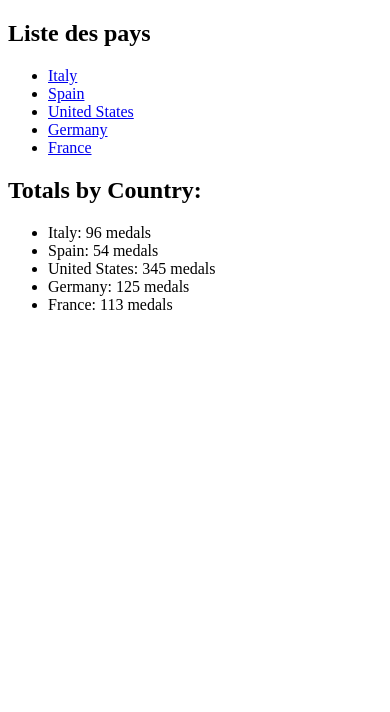
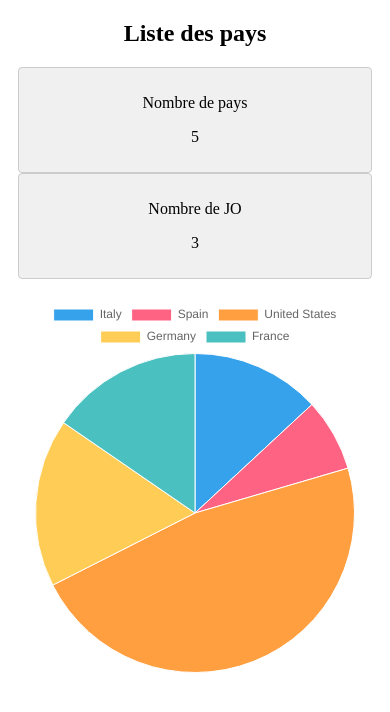
Before and after one commit to Manuel-Fami/telesport, an Angular app: page / in a window 390 px wide. Shown: the top 712 px of the page. Built offline with nearby package versions, Linux system fonts and the light colour scheme.

Commit message:
Responsive initié et graphique mis en place

```diff
--- a/package.json
+++ b/package.json
@@ -18,6 +18,7 @@
     "@angular/platform-browser": "^18.0.3",
     "@angular/platform-browser-dynamic": "^18.0.3",
     "@angular/router": "^18.0.3",
+    "chart.js": "^4.4.3",
     "rxjs": "~7.8.0",
     "tslib": "^2.3.0",
     "zone.js": "~0.14.3"
--- a/src/app/core/models/Participation.ts
+++ b/src/app/core/models/Participation.ts
@@ -14,5 +14,5 @@
   year: number;
   city: string;
   medalsCount: number;
-  athletesCount: number;
+  athleteCount: number;
 }
--- a/src/app/pages/details-country/details-country.component.scss
+++ b/src/app/pages/details-country/details-country.component.scss
@@ -0,0 +1,64 @@
+// .country-name {
+//   background-color: #f0f0f0;
+//   padding: 10px;
+//   margin-bottom: 20px;
+//   border: 1px solid #ccc;
+//   border-radius: 4px;
+//   text-align: center;
+// }
+h2 {
+  text-align: center;
+  margin-bottom: 20px;
+}
+
+.totals-container {
+  display: flex;
+  justify-content: center;
+  margin-bottom: 20px;
+}
+
+.total-box {
+  background-color: #f0f0f0;
+  padding: 10px;
+  margin: 0 10px;
+  border: 1px solid #ccc;
+  border-radius: 4px;
+  text-align: center;
+  min-width: 150px; /* Pour uniformiser les tailles des boîtes */
+  white-space: nowrap; /* Empêche le retour à la ligne */
+}
+
+.graphic-line {
+  width: 100%;
+  max-width: 500px; /* Limit the maximum width */
+  margin: auto;
+  display: flex;
+  justify-content: center;
+}
+
+canvas {
+  width: 100% !important; /* Ensure canvas resizes with its container */
+  height: auto !important; /* Maintain aspect ratio */
+}
+
+.btn-back {
+  width: 200px;
+  margin-top: 30px;
+  padding: 10px 20px;
+  background-color: #007bff;
+  border-radius: 4px;
+}
+
+a {
+  color: #fff;
+}
+
+.btn-back:hover {
+  background-color: #0056b3;
+}
+
+@media (max-width: 600px) {
+  .totals-container {
+    flex-direction: column;
+  }
+}
--- a/src/app/pages/details-country/details-country.component.ts
+++ b/src/app/pages/details-country/details-country.component.ts
@@ -1,25 +1,124 @@
-import { Component } from '@angular/core';
+import { Component, OnDestroy, OnInit } from '@angular/core';
 import { OlympicData } from 'src/app/core/models/Olympic';
 import { OlympicService } from 'src/app/core/services/olympic.service';
 import { ActivatedRoute } from '@angular/router';
+import { Chart } from 'chart.js/auto';
+import { Subscription } from 'rxjs';
+import { BehaviorSubject } from 'rxjs';
 
 @Component({
   selector: 'app-details-country',
   templateUrl: './details-country.component.html',
   styleUrl: './details-country.component.scss',
 })
-export class DetailsCountryComponent {
+export class DetailsCountryComponent implements OnInit {
   countryData: OlympicData | undefined;
+  chart: Chart | undefined;
+  totalParticipations: number = 0;
+  totalMedals: number = 0;
+  totalAthletes: number = 0;
+  private subscription: Subscription = new Subscription();
+  private olympics$ = new BehaviorSubject<OlympicData[] | undefined>(undefined);
 
   constructor(
     private route: ActivatedRoute,
     private olympicService: OlympicService
   ) {}
 
+  // ngOnInit(): void {
+  //   const id = Number(this.route.snapshot.paramMap.get('id'));
+  //   this.olympicService.getCountryById(id).subscribe((data) => {
+  //     this.countryData = data;
+  //   });
+  // }
+
   ngOnInit(): void {
     const id = Number(this.route.snapshot.paramMap.get('id'));
-    this.olympicService.getCountryById(id).subscribe((data) => {
-      this.countryData = data;
+    this.subscription.add(
+      this.olympicService.getCountryById(id).subscribe((data) => {
+        this.countryData = data;
+      })
+    );
+    this.calculateTotals();
+    this.createLineChart();
+  }
+
+  // ngOnDestroy(): void {
+  //   this.subscription.unsubscribe();
+  //   if (this.chart) {
+  //     this.chart.destroy();
+  //   }
+  // }
+
+  calculateTotals(): void {
+    if (!this.countryData) return;
+
+    this.totalParticipations = this.countryData.participations.length;
+    this.totalMedals = this.countryData.participations.reduce(
+      (sum, participation) => sum + participation.medalsCount,
+      0
+    );
+    this.totalAthletes = this.countryData.participations.reduce(
+      (sum, participation) => sum + participation.athleteCount,
+      0
+    );
+  }
+
+  createLineChart(): void {
+    if (!this.countryData) return;
+
+    const labels = this.countryData.participations.map(
+      (participation) => `${participation.year} (${participation.city})`
+    );
+
+    const medals = this.countryData.participations.map(
+      (participation) => participation.medalsCount
+    );
+    const athletes = this.countryData.participations.map(
+      (participation) => participation.athleteCount
+    );
+
+    if (this.chart) {
+      this.chart.destroy();
+    }
+
+    this.chart = new Chart('lineChart', {
+      type: 'bar',
+      data: {
+        labels: labels,
+        datasets: [
+          {
+            label: 'Nombre de médailles',
+            data: medals,
+            borderColor: 'rgba(75, 192, 192, 1)',
+            backgroundColor: 'rgba(75, 192, 192, 0.5)',
+          },
+          {
+            label: "Nombre d'athlètes",
+            data: athletes,
+            borderColor: 'rgba(153, 102, 255, 1)',
+            backgroundColor: 'rgba(153, 102, 255, 0.5)',
+          },
+        ],
+      },
+      options: {
+        responsive: true,
+        maintainAspectRatio: true,
+
+        scales: {
+          x: {
+            title: {
+              display: false,
+            },
+          },
+          y: {
+            title: {
+              display: false,
+            },
+            beginAtZero: true,
+          },
+        },
+      },
     });
   }
 }
--- a/src/app/pages/home/home.component.html
+++ b/src/app/pages/home/home.component.html
@@ -1,18 +1,16 @@
 <h2>Liste des pays</h2>
-<ul>
-  <li *ngFor="let olympic of olympicData">
-    <a [routerLink]="['/details-country', olympic.id]">{{ olympic.country }}</a>
-  </li>
-</ul>
 
-<div *ngIf="olympicData; else loading">
-  <h2>Totals by Country:</h2>
-  <ul>
-    <li *ngFor="let country of totalMedalsByCountry">
-      {{ country.country }}: {{ country.totalMedals }} medals
-    </li>
-  </ul>
+<div class="totals-container">
+  <div class="total-box">
+    <p>Nombre de pays</p>
+    <p>{{ olympicData?.length }}</p>
+  </div>
+
+  <div class="total-box">
+    <p>Nombre de JO</p>
+    <p>{{ countryWithMaxParticipations?.participations }}</p>
+  </div>
 </div>
-<ng-template #loading>
-  <p>Loading data...</p>
-</ng-template>
+<div class="graphic-pie">
+  <canvas id="pieChart">{{ chart }}</canvas>
+</div>
--- a/src/app/pages/home/home.component.scss
+++ b/src/app/pages/home/home.component.scss
@@ -0,0 +1,47 @@
+h2 {
+  text-align: center;
+  margin-bottom: 20px;
+}
+
+.totals-container {
+  display: flex;
+  justify-content: center;
+  margin-bottom: 20px;
+}
+
+.total-box {
+  background-color: #f0f0f0;
+  padding: 10px;
+  margin: 0 10px;
+  border: 1px solid #ccc;
+  border-radius: 4px;
+  text-align: center;
+  min-width: 150px; /* Pour uniformiser les tailles des boîtes */
+  white-space: nowrap; /* Empêche le retour à la ligne */
+}
+
+.graphic-pie {
+  width: 100%;
+  max-width: 500px; /* Limit the maximum width */
+  margin: auto;
+  display: flex;
+  justify-content: center;
+}
+
+canvas {
+  width: 100% !important; /* Ensure canvas resizes with its container */
+  height: auto !important; /* Maintain aspect ratio */
+}
+
+/* Media queries for further customization */
+@media (max-width: 768px) {
+  .total-box {
+    min-width: 150px; /* Adjust minimum width on smaller screens */
+  }
+}
+
+@media (max-width: 425px) {
+  .totals-container {
+    flex-direction: column;
+  }
+}
--- a/src/app/pages/home/home.component.ts
+++ b/src/app/pages/home/home.component.ts
@@ -1,17 +1,28 @@
-import { Component, OnInit } from '@angular/core';
+import { Component, OnInit, OnDestroy } from '@angular/core';
 import { OlympicService } from 'src/app/core/services/olympic.service';
 import { OlympicData } from 'src/app/core/models/Olympic';
+import { Chart } from 'chart.js/auto';
+import { Router } from '@angular/router';
+import { Subscription } from 'rxjs';
 
 @Component({
   selector: 'app-home',
   templateUrl: './home.component.html',
   styleUrls: ['./home.component.scss'],
 })
-export class HomeComponent implements OnInit {
+export class HomeComponent implements OnInit, OnDestroy {
   olympicData: OlympicData[] | undefined;
-  totalMedalsByCountry: { country: string; totalMedals: number }[] = [];
+  totalMedalsByCountry: { id: number; country: string; totalMedals: number }[] =
+    [];
+  chart: Chart<'pie', number[], string> | undefined;
+  totalParticipations: number = 0;
+  countryWithMaxParticipations:
+    | { country: string; participations: number }
+    | undefined;
 
-  constructor(private olympicService: OlympicService) {}
+  private subscriptions: Subscription = new Subscription();
+
+  constructor(private olympicService: OlympicService, private router: Router) {}
 
   ngOnInit(): void {
     this.olympicService.loadInitialData().subscribe();
@@ -19,8 +30,21 @@
       if (data) {
         this.olympicData = data;
         this.calculateTotalMedalsByCountry();
+        this.findCountryWithMaxParticipations();
+
+        // this.calculateTotalParticipations();
+        this.chartPie();
       }
     });
+  }
+
+  ngOnDestroy(): void {
+    this.subscriptions.unsubscribe();
+    // Détruire le graphique existant, s'il existe
+    if (this.chart) {
+      this.chart.destroy();
+      this.chart = undefined; // Assurez-vous que la référence à l'ancien graphique est supprimée
+    }
   }
 
   calculateTotalMedalsByCountry(): void {
@@ -30,7 +54,85 @@
           (sum, participation) => sum + participation.medalsCount,
           0
         );
-        return { country: country.country, totalMedals };
+        return { id: country.id, country: country.country, totalMedals };
       }) || [];
   }
+
+  // Création du graphique Pie
+  chartPie(): void {
+    const countryNames = this.totalMedalsByCountry.map(
+      (country) => country.country
+    );
+    const medalsCount = this.totalMedalsByCountry.map(
+      (country) => country.totalMedals
+    );
+    // Détruire le graphique existant, s'il existe
+    if (this.chart) {
+      this.chart.destroy();
+      this.chart = undefined; // Assurez-vous que la référence à l'ancien graphique est supprimée
+    }
+
+    this.chart = new Chart('pieChart', {
+      type: 'pie',
+      data: {
+        // labels: ['Red', 'Blue', 'Yellow', 'Green', 'Purple', 'Orange'],
+        labels: countryNames,
+        datasets: [
+          {
+            label: 'Nombre de médailles',
+            data: medalsCount,
+            // data: [12, 19, 13, 15, 12, 13],
+            borderWidth: 1,
+          },
+        ],
+      },
+      options: {
+        onClick: (event, elements) => {
+          if (elements.length > 0) {
+            const elementIndex = elements[0].index;
+            const countryId = this.totalMedalsByCountry[elementIndex].id;
+            this.router.navigate(['/details-country', countryId]);
+          }
+        },
+      },
+    });
+  }
+
+  findCountryWithMaxParticipations(): void {
+    const participationsCount: { [country: string]: Set<number> } = {};
+
+    this.olympicData?.forEach((country) => {
+      participationsCount[country.country] = new Set<number>();
+      country.participations.forEach((participation) => {
+        participationsCount[country.country].add(participation.id);
+      });
+    });
+
+    let maxParticipations = 0;
+    let countryWithMaxParticipations = '';
+
+    for (const [country, participations] of Object.entries(
+      participationsCount
+    )) {
+      if (participations.size > maxParticipations) {
+        maxParticipations = participations.size;
+        countryWithMaxParticipations = country;
+      }
+    }
+
+    this.countryWithMaxParticipations = {
+      country: countryWithMaxParticipations,
+      participations: maxParticipations,
+    };
+  }
+
+  // calculateTotalParticipations(): void {
+  //   this.totalParticipations =
+  //     this.olympicData?.reduce((country) => {
+  //       // console.log(total);
+  //       // console.log(country.participations.length);
+  //       return country.participations.length;
+  //       // return total + country.participations.length;
+  //     }, 0) || 0;
+  // }
 }
--- a/src/styles.scss
+++ b/src/styles.scss
@@ -1 +1,4 @@
 /* You can add global styles to this file, and also import other style files */
+a {
+  text-decoration: none;
+}
```
Also changed, not shown: src/app/pages/details-country/details-country.component.html (+29 -7 lines), 1 other file (tests, documents, lock files or other folders).
